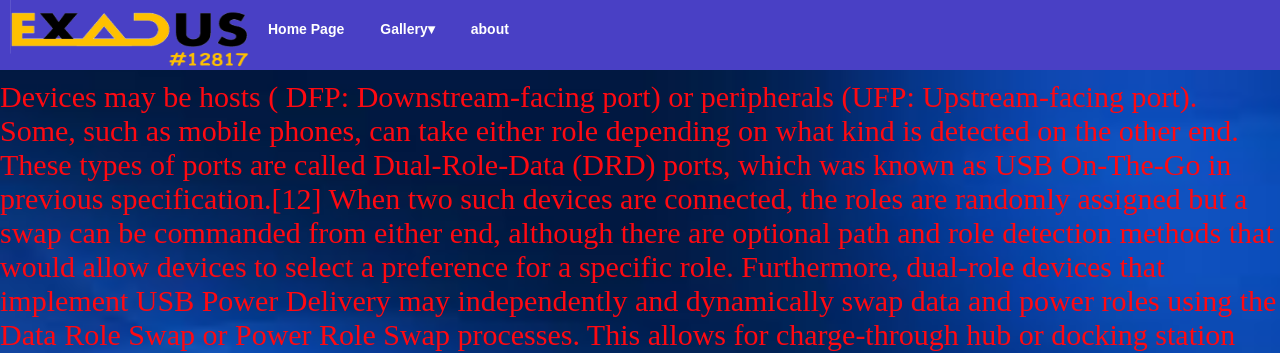
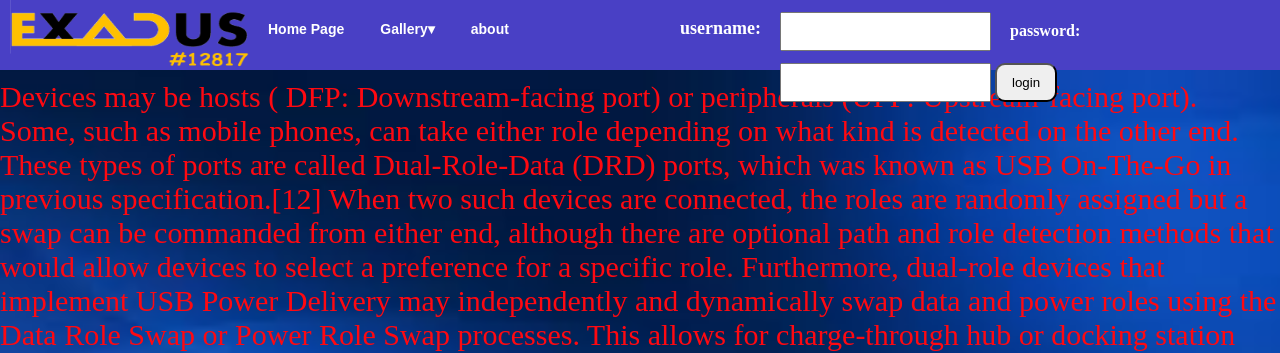
Before and after one commit to ShacharMeir007/School-Projects, a PHP site: page /Gallery.html in a window 1280 px wide. Shown: the top 353 px of the page. Run offline with PHP 8.4, Linux system fonts and the light colour scheme; some libraries are stand-ins or nearby versions.

Commit message:
3/3 shachar / Exodus nav bar login html css inserted

```diff
--- a/Gallery.html
+++ b/Gallery.html
@@ -27,11 +27,19 @@
         <li><strong><a href="Home%20Page.html">Home Page</a></strong></li>
         <li><strong><a href="Gallery.html">Gallery&#9662</a></strong>
             <ul>
-                <li><strong><a href="#">code examples</a></strong></li>
-                <li><strong><a href="#">decoration</a></strong></li>
+                <li class="kaka"><strong><a href="#">code examples</a></strong></li>
+                <li class="kaka"><strong><a href="#">decoration</a></strong></li>
             </ul></li>
         <li><strong><a href="#">about</a></strong></li>
     </ul>
+    <strong><p class="log" id="username">username:</p></strong>
+    <form>
+
+        <input type="text" id="login" class="log">
+        <strong><p  class="log" id="password">password:</p></strong>
+        <input type="text" id="pass" class="log">
+        <button class="log" id="submit">login</button>
+    </form>
 
 </nav>
 
--- a/index.php
+++ b/index.php
@@ -7,13 +7,16 @@
 <body>
 <form method="Get">
 
-    <input type="text" name="person">
+    <input type="text" name="num1">
     <button> submit</button>
 </form>
 
 <?php
 $fine = $_GET['person'];
+$r = array("f","fd");
 echo $fine;
+echo $r['0'];
+if($fine == $r){}
 
 ?>
 
--- a/style.css
+++ b/style.css
@@ -19,47 +19,38 @@ nav{
     background-color: #4940c5;
 
     display: grid;
-    grid-template-columns: 250px auto auto auto;
-    grid-template-rows: 1fr;
+    grid-template-columns: 250px 380px 150px 1fr;
+    grid-template-rows: 1fr 1fr;
     transition: opacity 2s;
 }
 nav.black{
 
     opacity: .85;
     height: 70px;
-    /*padding: 10px 80px;*/
+   /* padding: 10px 80px;*/
 transition: opacity 2s;
 }
 nav a img{
-   /* display: none;*/
-
+   visibility: visible;
+    grid-column-start: 1;
+    grid-column-end: 2;
+    grid-row: 1;
     padding: 0px 200px 50px 10px ;
-}
-nav.black a img{
-display: inline;
-    /*padding: 0px 200px 50px 70px*/
-}
-nav p {
-    font-family: Arial, sans-serif;
-    color: #ffffff;
-    font-size: 24px;
-    line-height: 56px;
-    transition: .30s;
-    padding: 0px 20px;
-
-
 }
 
 
-nav.black p{
-
-    font-size: 30px;
-    color: #10ff00;
+nav ul{
+    /*background-color: #ff0911;*/
+    padding: 0 0 0 -50px;
+    grid-column-start: 2;
+    grid-column-end: 3;
+    grid-row: 1;
+    display: block;
+    height: 70px;
+    width: 300px;
+    size: 30px 30px;
 }
 
-nav ul{
-    display: flex;
-}
 nav ul li {
     float: left;
 
@@ -132,6 +123,28 @@ nav ul li ul li a:hover{
 nav.black ul li ul li a:hover{
     background-color: #2c2c9f;
 }
+nav form .log{
+    display:inline-block;
+    grid-column-start: 3;
+    grid-column-end: 4;
+    margin: 12px 0px 0px 0px;
+    padding: 10px 15px;
+    size: 25px;
+}
+#password{
+    color: white;
+}
+#username{
+    color: white;
+    grid-column-start: 3;
+    grid-column-end: 4;
+    grid-row: 1;
+    font-size: 18px;
+    margin:18px 0 0 50px;
+}
+#submit{
+    border-radius: 10px;
+}
 #par{
     padding-top: 80px;
     font-size: 30px ;
```
Also changed, not shown: Home Page.html (+11 -3 lines).
